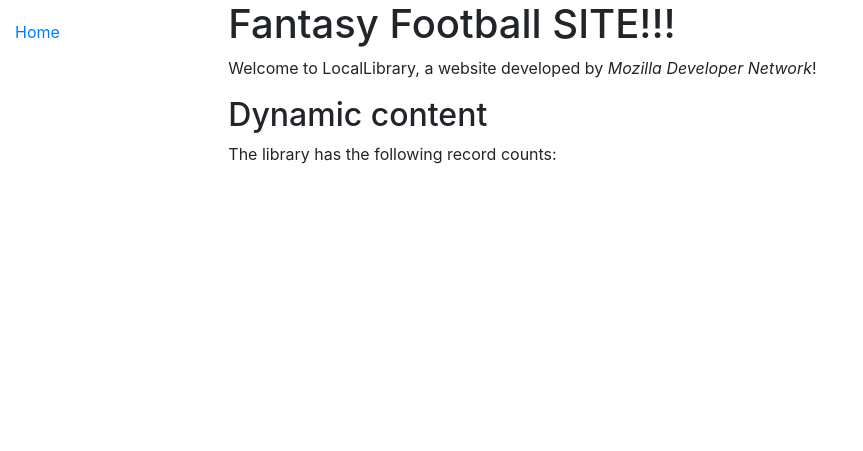
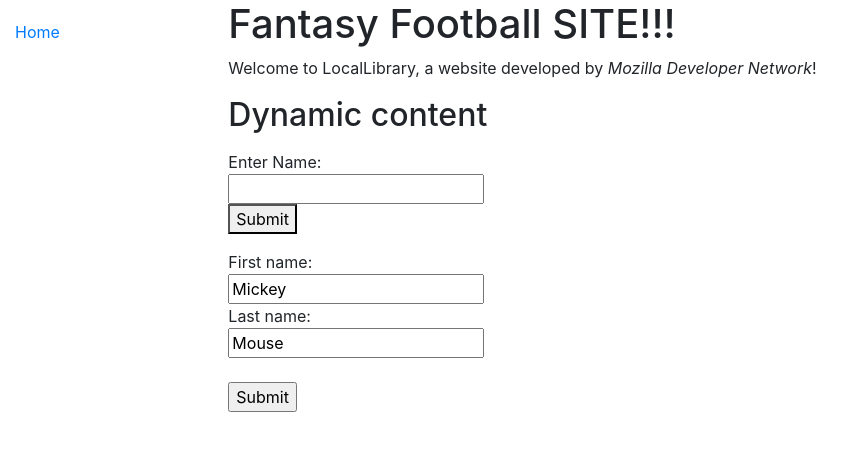
Before and after one commit to bstone22/pythonWebScrapper, a Django app: page /website/ in a window 1280 px wide. Shown: the top 451 px of the page, without its empty margins (0-863 px from the left). Run offline with Django 3.2, Linux system fonts and the light colour scheme; some libraries are stand-ins or nearby versions.

Commit message:
taking user input

```diff
--- a/ffball/website/templates/index.html
+++ b/ffball/website/templates/index.html
@@ -4,7 +4,34 @@
   <h1>Fantasy Football SITE!!!</h1>
   <p>Welcome to LocalLibrary, a website developed by <em>Mozilla Developer Network</em>!</p>
   <h2>Dynamic content</h2>
-  <p>The library has the following record counts:</p>
+  <p id="demo"</p>
+    <script type="text/javascript">
+      function test(){
+          var userInput = document.getElementById("userInput").value;
+          document.getElementById("demo").innerHTML = userInput;
+          //window.alert(userInput);
+
+      }
+      </script>
+  <form>
+    Enter Name:<br>
+    <input type="text" id="userInput"></input> <br>
+    <button onclick="test()">Submit</button>
+  </form>
+
+    <!-- add this line for function to write into -->
+  <p id="demo"></p>
+
+
+  <form action="/action_page.php">
+  First name:<br>
+  <input type="text" name="firstname" value="Mickey"><br>
+  Last name:<br>
+  <input type="text" name="lastname" value="Mouse"><br><br>
+  <input type="submit" value="Submit">
+</form>
+
+
   <ul>
   </ul>
 {% endblock %}
```
